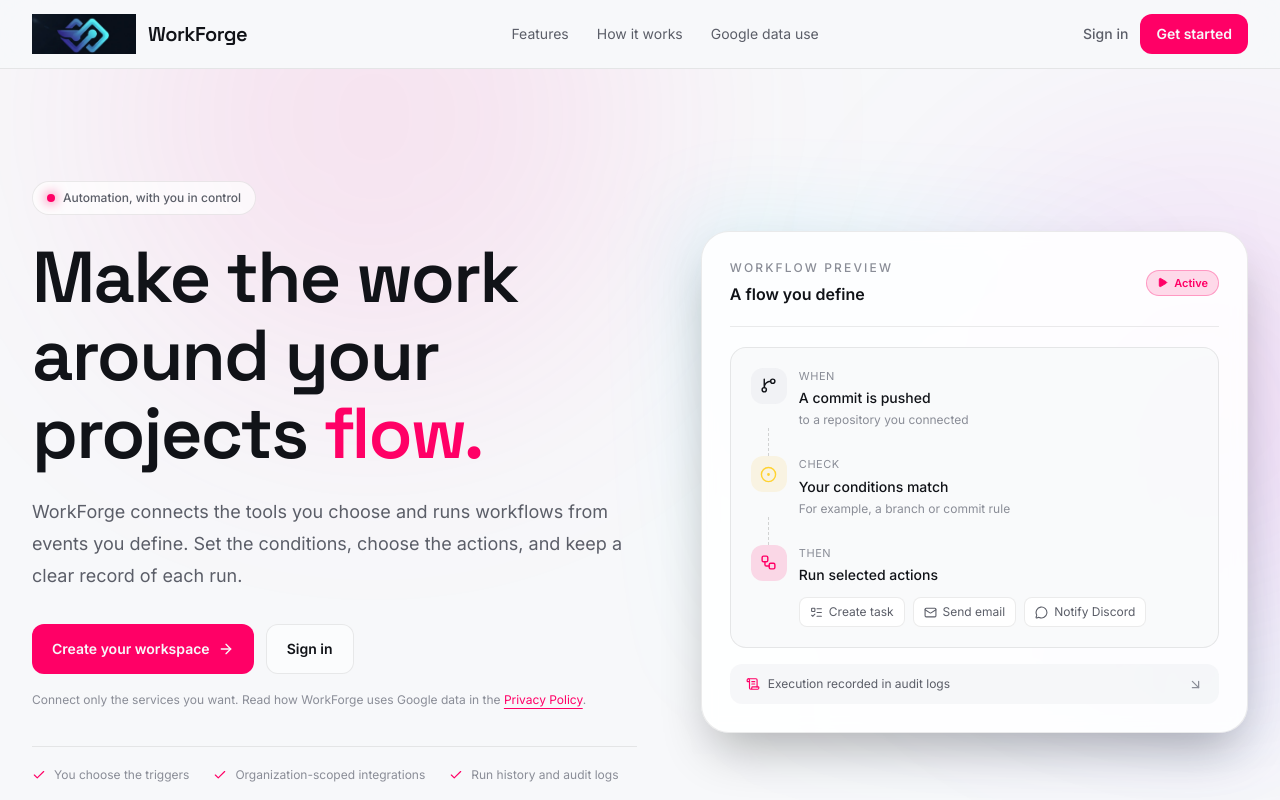
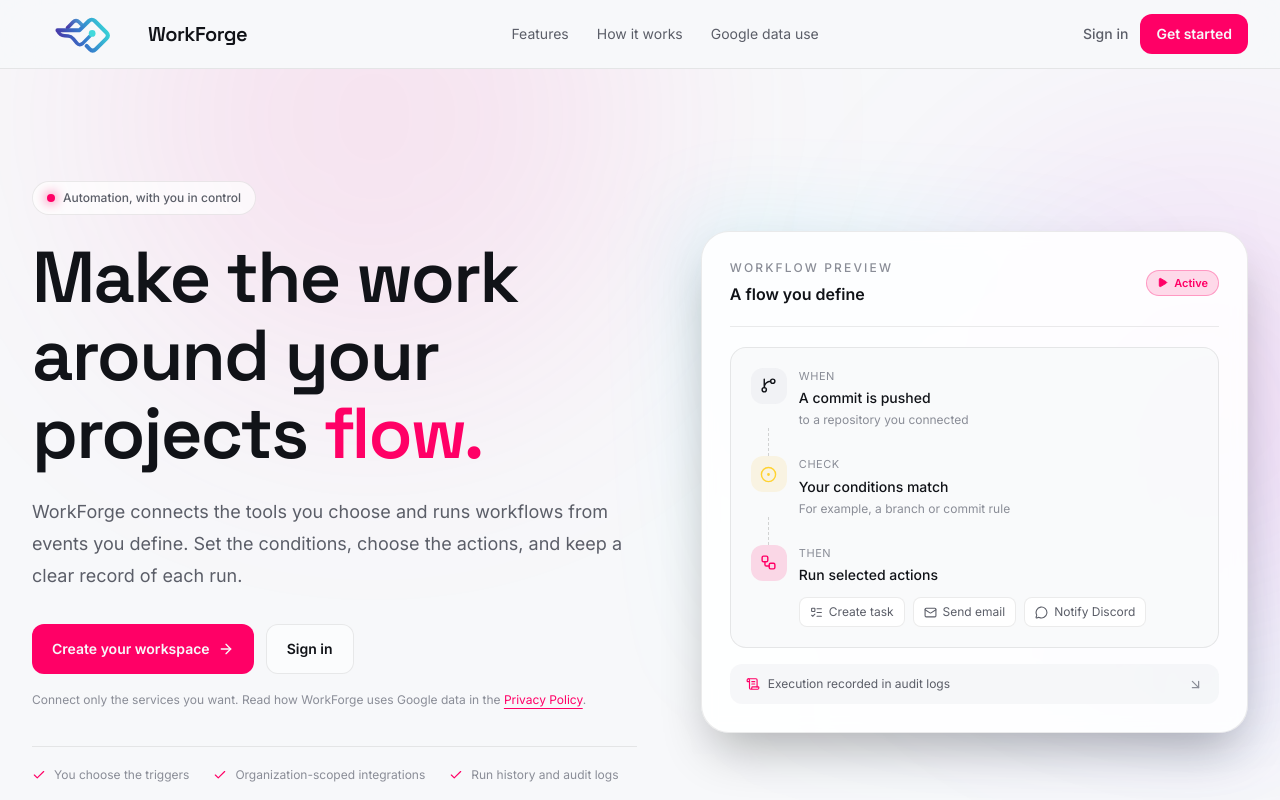
Before and after one commit to KeshavKandoi/AI-AUTOMATION, a React (Vite) app in the folder ai-coo-frontend/: page / in a window 1280 px wide. Shown: the top 800 px of the page. Built offline with nearby package versions, Linux system fonts and the light colour scheme; no server answers.

Commit message:
Add workforge-mark.svg and update Home component to use SVG logo; improve image rendering

```diff
--- a/ai-coo-frontend/src/pages/home/Home.tsx
+++ b/ai-coo-frontend/src/pages/home/Home.tsx
@@ -84,7 +84,7 @@
       <header className="sticky top-0 z-20 border-b border-[var(--color-border)] bg-[var(--color-void)]/90 backdrop-blur-xl">
         <div className="mx-auto flex max-w-7xl items-center justify-between px-5 py-3.5 sm:px-8">
           <Link to="/" className="flex items-center gap-3" aria-label="WorkForge home">
-            <img src="/workforge-mark.png" alt="" className="h-10 w-[104px] object-contain" />
+            <img src="/workforge-mark.svg" alt="" className="h-10 w-[104px] object-contain" />
             <span className="font-[family-name:var(--font-display)] text-xl font-semibold tracking-tight">WorkForge</span>
           </Link>
           <nav className="hidden items-center gap-7 text-sm text-[var(--color-text-muted)] md:flex" aria-label="Main navigation">
@@ -288,7 +288,7 @@
         <div className="mx-auto grid max-w-7xl gap-10 px-5 py-12 sm:px-8 md:grid-cols-[1.4fr_1fr_1fr_1fr] md:gap-8 lg:py-16">
           <div className="max-w-sm">
             <Link to="/" className="inline-flex items-center gap-3" aria-label="WorkForge home">
-              <img src="/workforge-mark.png" alt="" className="h-11 w-[114px] object-contain" />
+              <img src="/workforge-mark.svg" alt="" className="h-11 w-[114px] object-contain" />
               <span className="font-[family-name:var(--font-display)] text-xl font-semibold">WorkForge</span>
             </Link>
             <p className="mt-4 text-sm leading-6 text-[var(--color-text-muted)]">Workflow automation for project work, connected services, and the follow-up in between.</p>
```
Also changed, not shown: ai-coo-frontend/public/workforge-mark.png (deleted), ai-coo-frontend/public/workforge-mark.svg (added).
